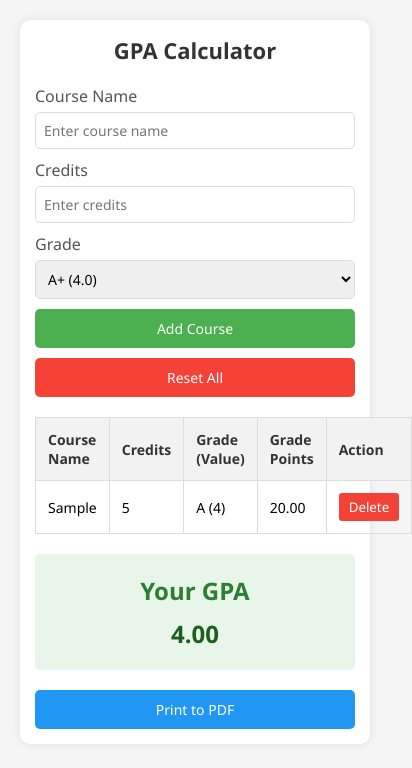
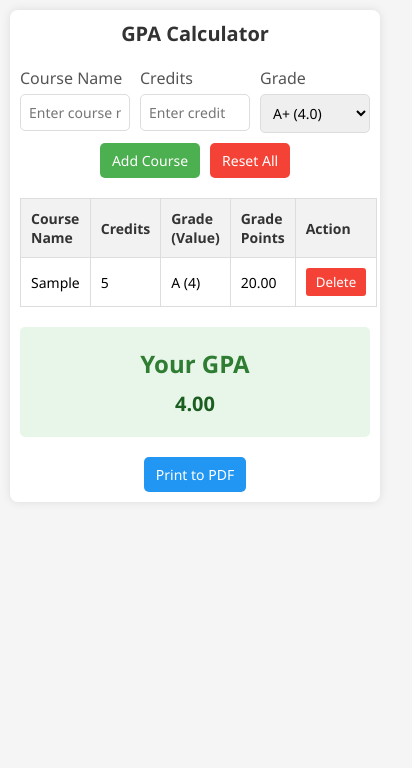
Before and after one commit to sahan-nirodha24/GPA-Calculator, a Next.js app: page / in a window 390 px wide. Both pictures are taken after typing "Sample", "5" into the empty fields and a click on the button "Add Course". Shown: the top 768 px of the page, 412 px wide, since content can reach past the window. Built offline with nearby package versions, Linux system fonts and the light colour scheme.

Commit message:
last update for mobile screen size

```diff
--- a/src/app/globals.css
+++ b/src/app/globals.css
@@ -200,35 +200,36 @@ tr:hover {
 }
 
 
-@media screen and (max-width: 768px) {
-  .form-row {
-    flex-direction: column;
+@media (max-width: 480px) {
+  body {
+    padding: 10px;
   }
 
   .container {
-    padding: 15px;
+    padding: 10px;
+    border-radius: 8px;
   }
 
-  .buttons {
-    flex-direction: column;
-    align-items: center;
+  h1 {
+    font-size: 20px;
   }
 
   input, select {
+    padding: 8px;
     font-size: 14px;
-    padding: 8px;
   }
 
   .btn {
-    width: 100%;
+    font-size: 14px;
+    padding: 8px 12px;
+  }
+
+  th, td {
+    padding: 10px;
     font-size: 14px;
   }
 
-  table, th, td {
-    font-size: 14px;
-  }
-
-  h1 {
-    font-size: 22px;
+  .result p {
+    font-size: 20px;
   }
 }
```
